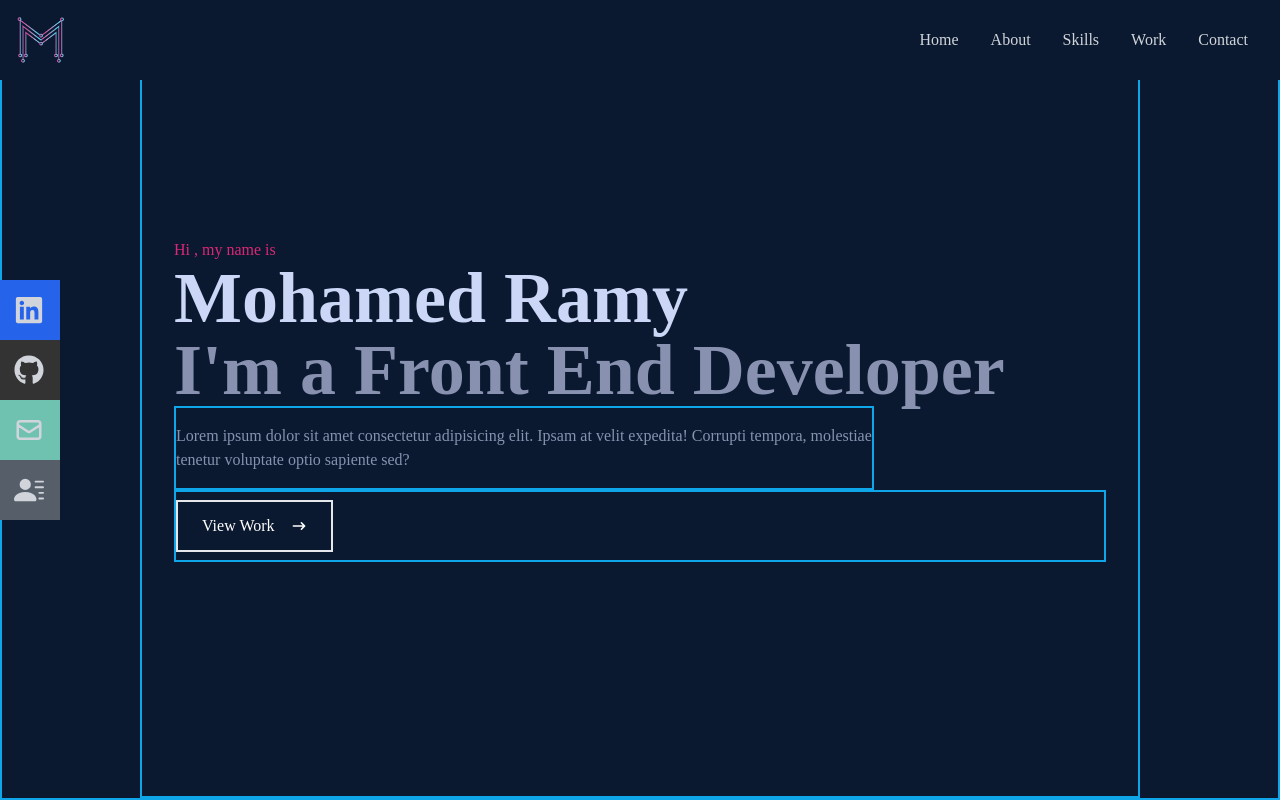
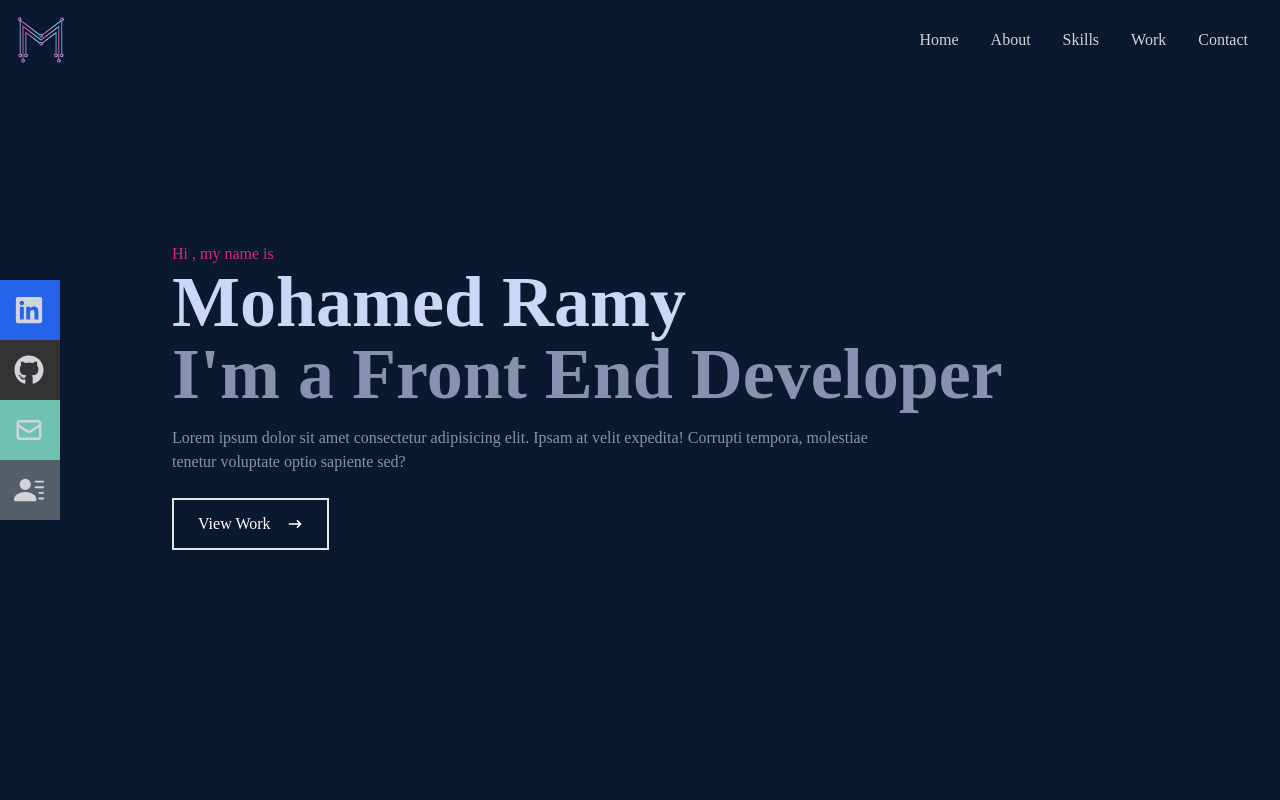
Before and after one commit to mohamedramii/Portfolio-Tailwind, a React (Create React App) app: page / in a window 1280 px wide. Shown: the top 800 px of the page. Built offline with nearby package versions, Linux system fonts and the light colour scheme.

Commit message:
Update Home.jsx

```diff
--- a/src/Component/Home.jsx
+++ b/src/Component/Home.jsx
@@ -5,15 +5,13 @@ const Home = () => {
     <div
       name='home'
       className='
-    border-2
-         border-sky-500
+
     h-screen w-full bg-[#0a192f]'>
       {/* Container */}
 
       <div
         className='
-        border-2
-         border-sky-500
+
         max-w-[1000px]
         mx-auto
         px-8
@@ -49,8 +47,7 @@ const Home = () => {
         </h2>
         <p
           className='
-        border-2
-         border-sky-500
+
             text-[#8892b0]
             py-4
 
@@ -62,7 +59,7 @@ const Home = () => {
         </p>
         <div
           className='
-        border-2 border-sky-500
+
 
         '>
           <button
```
